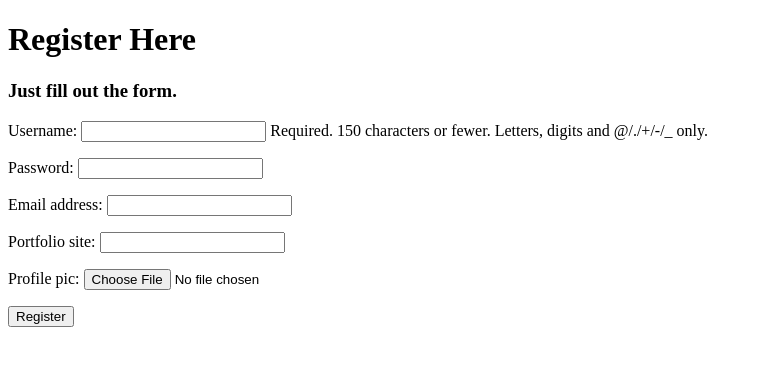
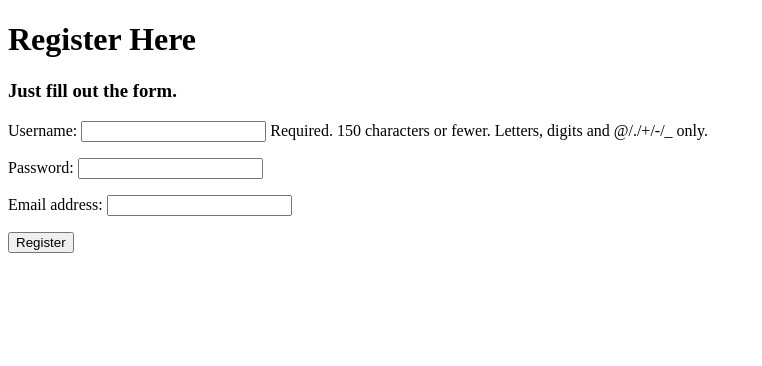
Before and after one commit to yalef/DjangoRegistrationExample, a Django app: page /register/ in a window 1280 px wide. Shown: the part 88-454 px from the top of the page, without its empty margins (0-762 px from the left). Run offline with Django 3.2, Linux system fonts and the light colour scheme.

Commit message:
make it more simple

```diff
--- a/registration/admin.py
+++ b/registration/admin.py
@@ -1,5 +1,2 @@
 from django.contrib import admin
-from .models import UserProfileInfo, User
-# Register your models here.
-
-admin.site.register(UserProfileInfo)
+from .models import User
--- a/registration/forms.py
+++ b/registration/forms.py
@@ -1,5 +1,4 @@
 from django import forms
-from .models import UserProfileInfo
 from django.contrib.auth.models import User
 
 class UserForm(forms.ModelForm):
@@ -7,8 +6,3 @@ class UserForm(forms.ModelForm):
     class Meta():
         model = User
         fields = ('username','password','email')
-
-class UserProfileInfoForm(forms.ModelForm):
-     class Meta():
-         model = UserProfileInfo
-         fields = ('portfolio_site','profile_pic')
--- a/registration/models.py
+++ b/registration/models.py
@@ -1,15 +1,2 @@
 from django.db import models
 from django.contrib.auth.models import User
-
-# Create your models here.
-
-class UserProfileInfo(models.Model):
-
-    user = models.OneToOneField(User,on_delete=models.CASCADE)
-
-    portfolio_site = models.URLField(blank=True)
-
-    profile_pic = models.ImageField(upload_to='profile_pics',blank=True)
-
-def __str__(self):
-  return self.user.username
--- a/registration/templates/registration.html
+++ b/registration/templates/registration.html
@@ -13,7 +13,7 @@
 <form enctype="multipart/form-data" method="POST">
           {% csrf_token %}
           {{ user_form.as_p }}
-          {{ profile_form.as_p }}
+
           <input type="submit" name="" value="Register">
         </form>
 
--- a/registration/views.py
+++ b/registration/views.py
@@ -1,5 +1,5 @@
 from django.shortcuts import render
-from .forms import UserForm, UserProfileInfoForm
+from .forms import UserForm #, UserProfileInfoForm
 from django.contrib.auth import authenticate, login, logout
 from django.http import HttpResponseRedirect, HttpResponse
 from django.urls import reverse
@@ -21,26 +21,16 @@ def register(request):
     registered = False
     if request.method == 'POST':
         user_form = UserForm(data=request.POST)
-        profile_form = UserProfileInfoForm(data=request.POST)
-        if user_form.is_valid() and profile_form.is_valid():
+        if user_form.is_valid():
             user = user_form.save()
             user.set_password(user.password)
             user.save()
-            profile = profile_form.save(commit=False)
-            profile.user = user
-            if 'profile_pic' in request.FILES:
-                print('found it')
-                profile.profile_pic = request.FILES['profile_pic']
-            profile.save()
-            registered = True
         else:
-            print(user_form.errors,profile_form.errors)
+            print(user_form.errors)
     else:
         user_form = UserForm()
-        profile_form = UserProfileInfoForm()
     return render(request,'registration.html',
                           {'user_form':user_form,
-                           'profile_form':profile_form,
                            'registered':registered})
 
 def user_login(request):
```
Also changed, not shown: db.sqlite3.
